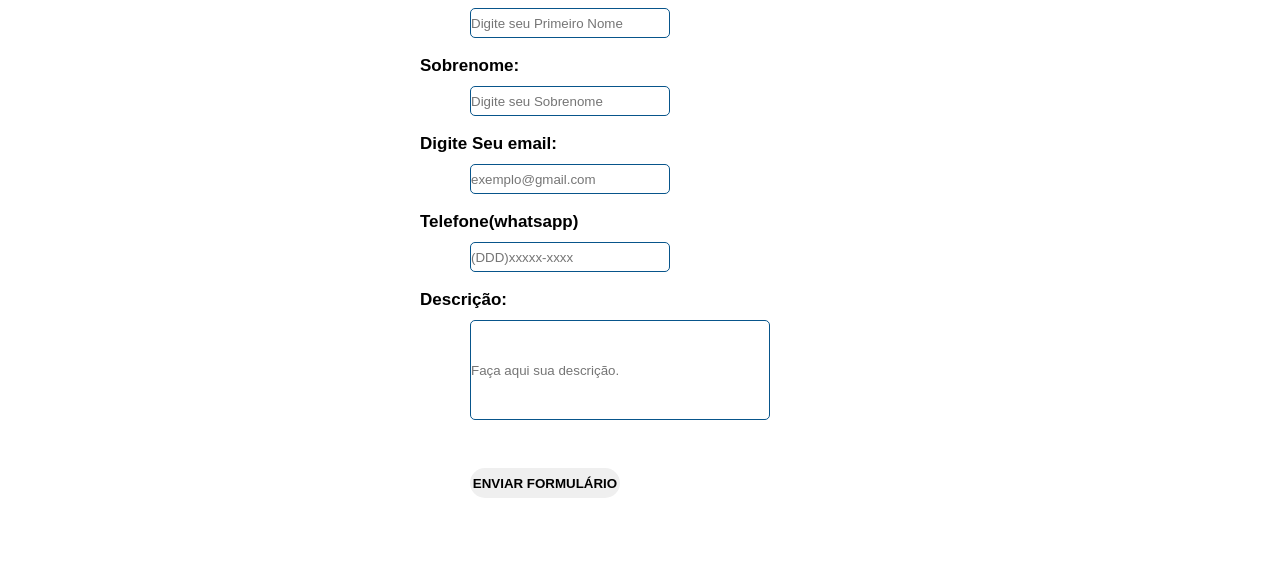
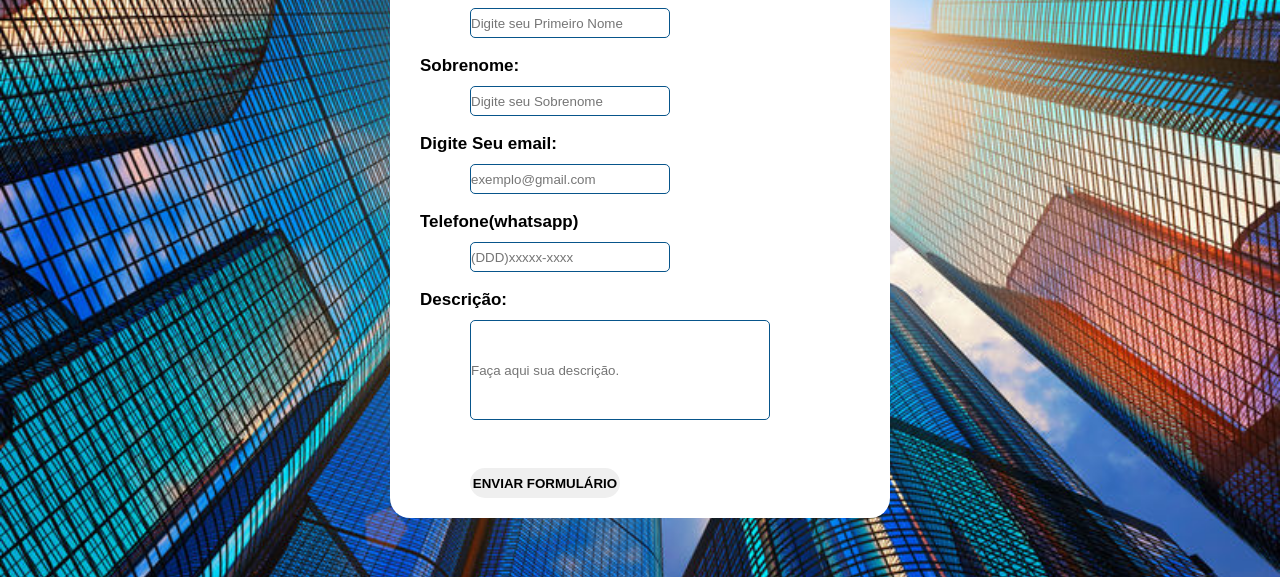
Before and after one commit to Samuel-DEV-RN/page_Samuel3, a plain HTML site: page contato.html in a window 1280 px wide. Shown: the part 223-800 px from the top of the page. Drawn offline with Linux system fonts and the light colour scheme.

Commit message:
Update contato.css
erro de imagem.

```diff
--- a/contato.css
+++ b/contato.css
@@ -35,7 +35,7 @@ a:hover{
 
 }
 body {
-    background: url(/img/backgroud_contato.jpg);
+    background: url(backgroud_contato.jpg);
     background-size: cover;
 }
 input{
```
